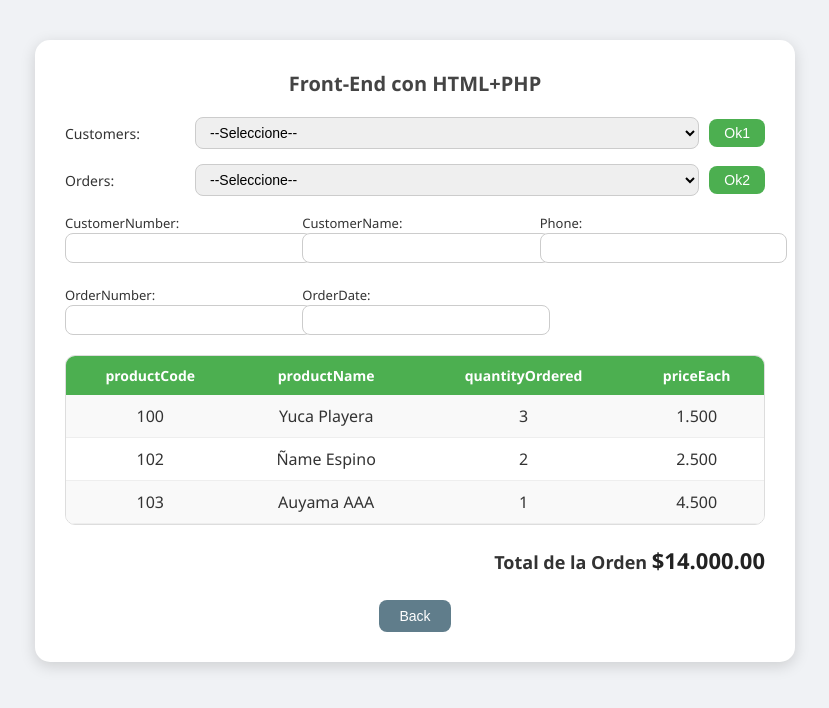
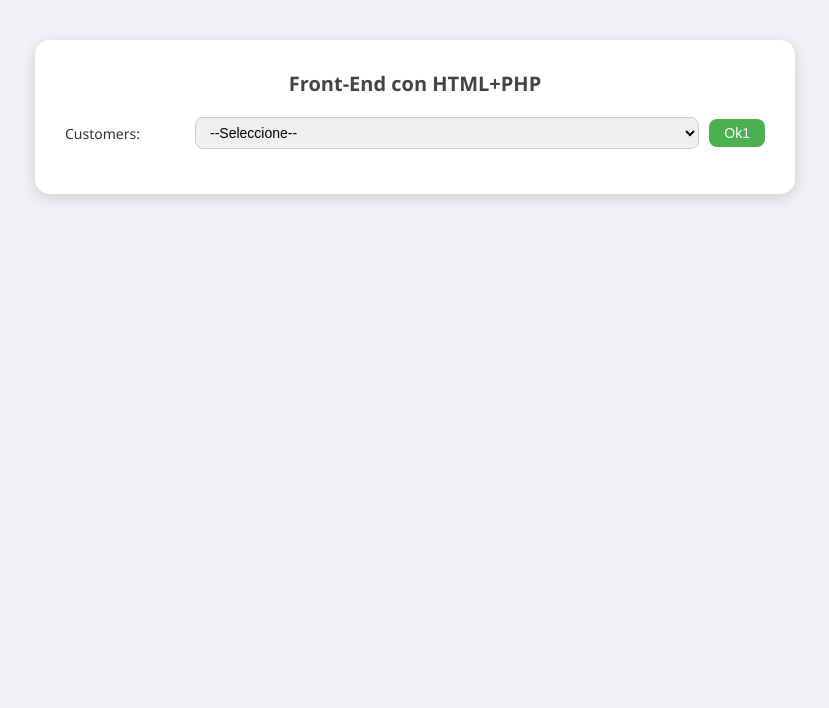
Before and after one commit to charly1616/PARCIAL_PHP, a PHP site: page /Apipedidos/ in a window 1280 px wide. Shown: the top 708 px of the page, without its empty margins (225-1054 px from the left). Run offline with PHP 8.4, Linux system fonts and the light colour scheme.

Commit message:
Add structure change

```diff
--- a/index.php
+++ b/index.php
@@ -56,18 +56,15 @@
         button:hover {
             background: #43a047;
         }
+        .hidden {
+            display: none;
+        }
         .customer-info, .order-info {
             display: grid;
             grid-template-columns: repeat(3, 1fr);
             gap: 12px;
             margin-top: 15px;
             margin-bottom: 20px;
-        }
-        .customer-info label, .order-info label {
-            font-size: 13px;
-        }
-        .customer-info input, .order-info input {
-            width: 100%;
         }
         .table-container {
             margin-top: 20px;
@@ -119,67 +116,182 @@
         <h2>Front-End con HTML+PHP</h2>
 
         <!-- Customers -->
-        <div class="form-section">
+        <div class="form-section" id="customer-section">
             <label for="customers">Customers:</label>
-            <select id="customers" name="customers">
-                <option>--Seleccione--</option>
-                <option value="1">Cliente 1</option>
-                <option value="2">Cliente 2</option>
+            <select id="customers">
+                <option value="">--Seleccione--</option>
             </select>
-            <button>Ok1</button>
+            <button id="btnCustomer">Ok1</button>
         </div>
 
-        <!-- Orders -->
-        <div class="form-section">
+        <!-- Orders (inicialmente oculto) -->
+        <div class="form-section hidden" id="order-section">
             <label for="orders">Orders:</label>
-            <select id="orders" name="orders">
-                <option>--Seleccione--</option>
-                <option value="1">Orden 1</option>
-                <option value="2">Orden 2</option>
+            <select id="orders">
+                <option value="">--Seleccione--</option>
             </select>
-            <button>Ok2</button>
+            <button id="btnOrder">Ok2</button>
         </div>
 
-        <!-- Customer Data -->
+        <!-- Mensaje de no hay pedidos -->
+        <div id="no-orders-message" class="hidden" style="text-align:center; color:#b71c1c; font-weight:bold; margin:15px 0;">
+            No hay pedidos para este cliente
+        </div>
+
+        <!-- Datos de cliente y orden (oculto hasta seleccionar orden) -->
+        <div id="details-section" class="hidden">
             <div class="customer-info">
                 <div>
                     <label>CustomerNumber:</label>
-                <input type="text">
+                    <input type="text" id="customerNumber" readonly>
                 </div>
                 <div>
                     <label>CustomerName:</label>
-                <input type="text">
+                    <input type="text" id="customerName" readonly>
                 </div>
                 <div>
                     <label>Phone:</label>
-                <input type="text">
+                    <input type="text" id="phone" readonly>
                 </div>
             </div>
 
-        <!-- Order Data -->
             <div class="order-info">
                 <div>
                     <label>OrderNumber:</label>
-                <input type="text">
+                    <input type="text" id="orderNumber" readonly>
                 </div>
                 <div>
                     <label>OrderDate:</label>
-                <input type="text">
+                    <input type="text" id="orderDate" readonly>
                 </div>
             </div>
 
+
+
             <!-- Tabla de detalles -->
-        <div class="table-container">
-            <?php include 'orderTable.php'; ?>
+            <div class="table-container" id="orderTable">
+                <!-- Aquí se cargará la tabla -->
             </div>
 
-        <!-- Total -->
+
             <div class="total">
-            Total de la Orden <span>$14.000.00</span>
+                Total de la Orden <span id="orderTotal">$0.00</span>
             </div>
 
-        <!-- Botón -->
+
             <button class="btn-back">Back</button>
         </div>
+    </div>
+
+    <script>
+        // Cargar clientes desde la API
+        document.addEventListener("DOMContentLoaded", () => {
+            fetch("http://localhost/Apipedidos/customers.php")
+                .then(res => res.json())
+                .then(data => {
+                    let select = document.getElementById("customers");
+                    data.forEach(c => {
+                        let opt = document.createElement("option");
+                        opt.value = c.customerNumber;
+                        opt.textContent = c.customerName;
+                        select.appendChild(opt);
+                    });
+                });
+        });
+
+
+        // Mostrar órdenes cuando se selecciona un cliente
+    document.getElementById("btnCustomer").addEventListener("click", () => {
+        let customerId = document.getElementById("customers").value;
+        if (!customerId) return alert("Seleccione un cliente");
+
+        fetch(`http://localhost/Apipedidos/orderscustomers.php?id=${customerId}`)
+            .then(res => res.json())
+            .then(data => {
+                console.log(data);
+
+                let select = document.getElementById("orders");
+                let orderSection = document.getElementById("order-section");
+                let noOrdersMessage = document.getElementById("no-orders-message");
+
+                // Resetear
+                select.innerHTML = '<option value="">--Seleccione--</option>';
+                orderSection.classList.add("hidden");
+                noOrdersMessage.classList.add("hidden");
+
+                // Si la API devuelve error o array vacío
+                if (data["codigo"] === "-1" || data.length === 0) {
+                    noOrdersMessage.classList.remove("hidden");
+                    return;
+                }
+
+                // --- Extraer órdenes únicas ---
+                let uniqueOrders = [];
+                let seen = new Set();
+
+                data.forEach(o => {
+                    if (!seen.has(o.orderNumber)) {
+                        seen.add(o.orderNumber);
+                        uniqueOrders.push(o);
+                    }
+                });
+
+                // Caso normal: llenar órdenes únicas
+                uniqueOrders.forEach(o => {
+                    let opt = document.createElement("option");
+                    opt.value = o.orderNumber;
+                    opt.textContent = "Orden #" + o.orderNumber;
+                    select.appendChild(opt);
+                });
+
+                orderSection.classList.remove("hidden");
+            });
+        });
+
+
+
+        // Mostrar detalles cuando se selecciona una orden
+        document.getElementById("btnOrder").addEventListener("click", () => {
+            let orderId = document.getElementById("orders").value;
+            if (!orderId) return alert("Seleccione una orden");
+
+            fetch("http://localhost/Apipedidos/orders.php?orderNumber=" + orderId)
+                .then(res => res.json())
+                .then(data => {
+                    // Asignar datos de cliente y orden
+                    document.getElementById("customerNumber").value = data.customer.customerNumber;
+                    document.getElementById("customerName").value = data.customer.customerName;
+                    document.getElementById("phone").value = data.customer.phone;
+                    document.getElementById("orderNumber").value = data.order.orderNumber;
+                    document.getElementById("orderDate").value = data.order.orderDate;
+
+                    // Tabla de detalles
+                    let tableHTML = `
+                        <table>
+                            <tr>
+                                <th>productCode</th>
+                                <th>productName</th>
+                                <th>quantityOrdered</th>
+                                <th>priceEach</th>
+                            </tr>`;
+                    let total = 0;
+                    data.details.forEach(d => {
+                        tableHTML += `
+                            <tr>
+                                <td>${d.productCode}</td>
+                                <td>${d.productName}</td>
+                                <td>${d.quantityOrdered}</td>
+                                <td>${d.priceEach}</td>
+                            </tr>`;
+                        total += d.quantityOrdered * d.priceEach;
+                    });
+                    tableHTML += "</table>";
+
+                    document.getElementById("orderTable").innerHTML = tableHTML;
+                    document.getElementById("orderTotal").textContent = "$" + total.toLocaleString();
+                    document.getElementById("details-section").classList.remove("hidden");
+                });
+        });
+    </script>
 </body>
 </html>
```
Also changed, not shown: 1 other file. Lines whose indentation alone changed are shown as unchanged.
